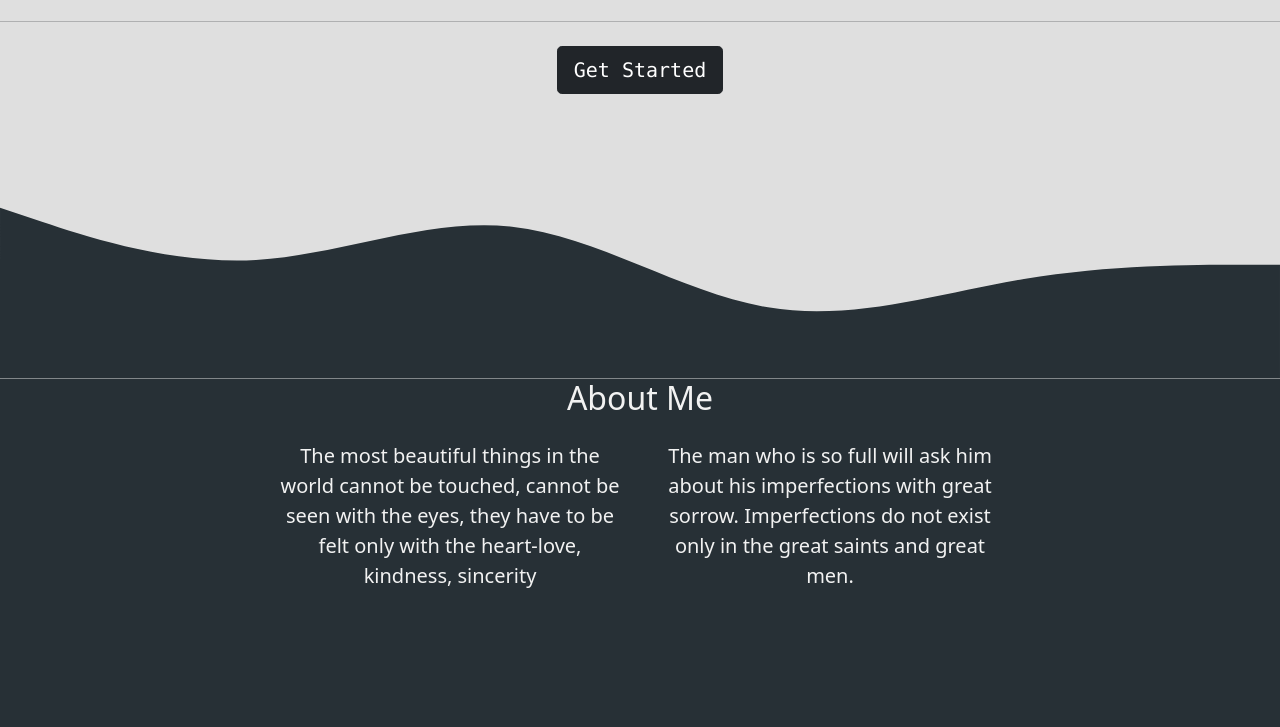
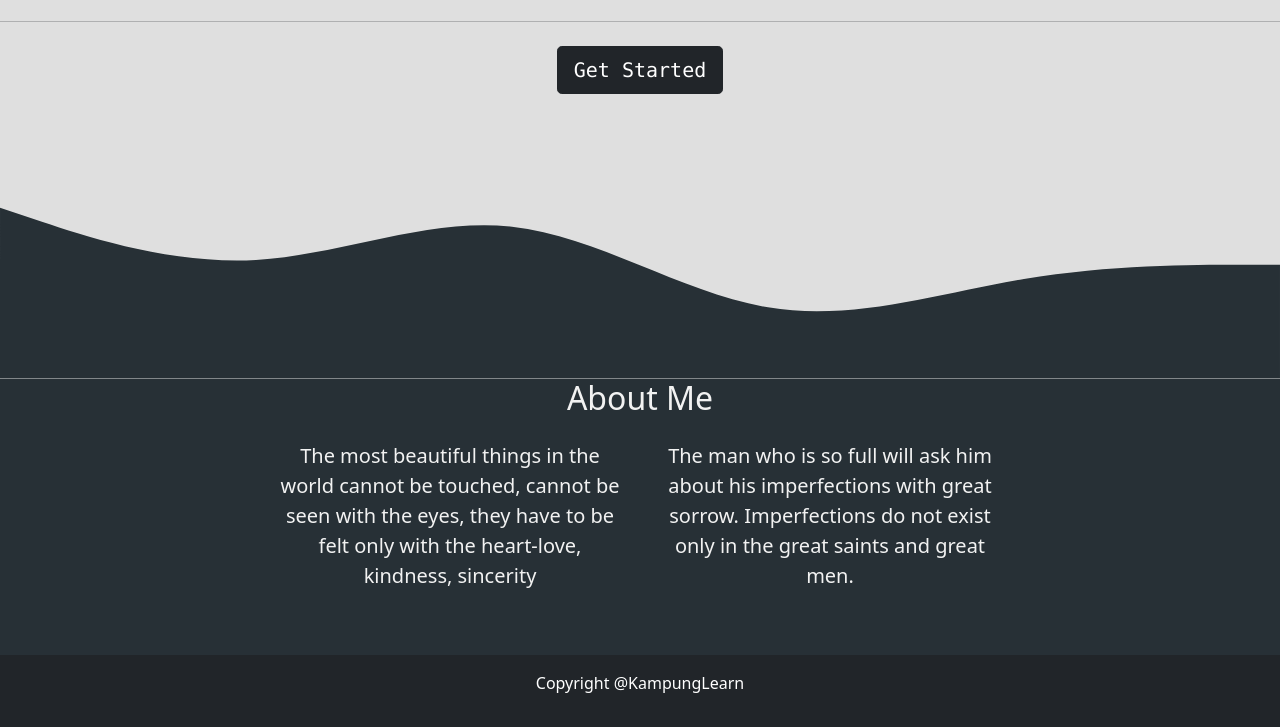
Before and after one commit to BambooTeacher/kampunglearn.github.io, a plain HTML site: page index.html in a window 1280 px wide. Shown: the part 392-1119 px from the top of the page. Drawn offline with nearby package versions, Linux system fonts and the light colour scheme.

Commit message:
menambahkan footer

```diff
--- a/index.html
+++ b/index.html
@@ -70,7 +70,7 @@
           </div>
         </div>
         <div class="row justify-content-center fs-5 text-center">
-          <div class="col-md-4 mb-3">
+          <div class="col-md-4 mb-5">
             <p>The most beautiful things in the world cannot be touched, cannot be seen with the eyes, they have to be felt only with the heart-love, kindness, sincerity</p>
           </div>
           <div class="col-md-4">
@@ -82,6 +82,13 @@
     </section>
     <!-- Akhir About -->
 
+    <!-- Awal Footer -->
+    <footer class="bg-dark text-white text-center p-3">
+      <p>Copyright @KampungLearn</p>
+    </footer>
+
+    <!-- Akhir Footer -->
+
     <!-- Option 1: Bootstrap Bundle with Popper -->
     <script src="https://cdn.jsdelivr.net/npm/bootstrap@5.0.2/dist/js/bootstrap.bundle.min.js" integrity="sha384-MrcW6ZMFYlzcLA8Nl+NtUVF0sA7MsXsP1UyJoMp4YLEuNSfAP+JcXn/tWtIaxVXM" crossorigin="anonymous"></script>
   </body>
--- a/style.css
+++ b/style.css
@@ -1,5 +1,4 @@
 body {
-  min-height: 1100px;
   background: #273036;
 }
 .jumbotron {
```
